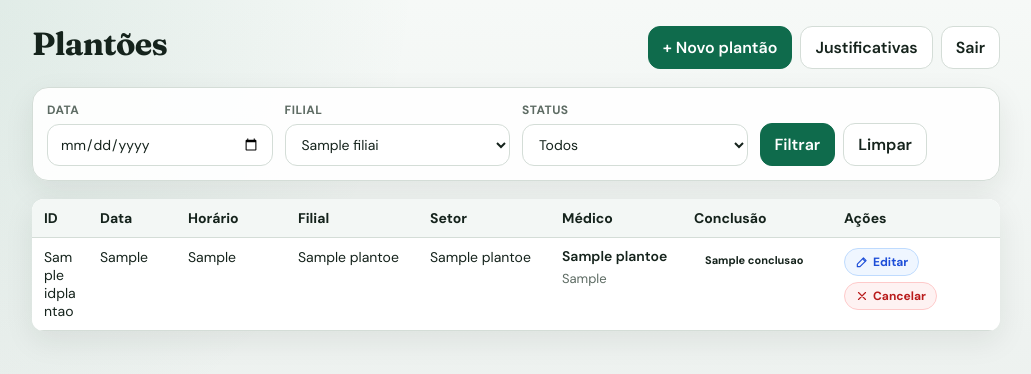
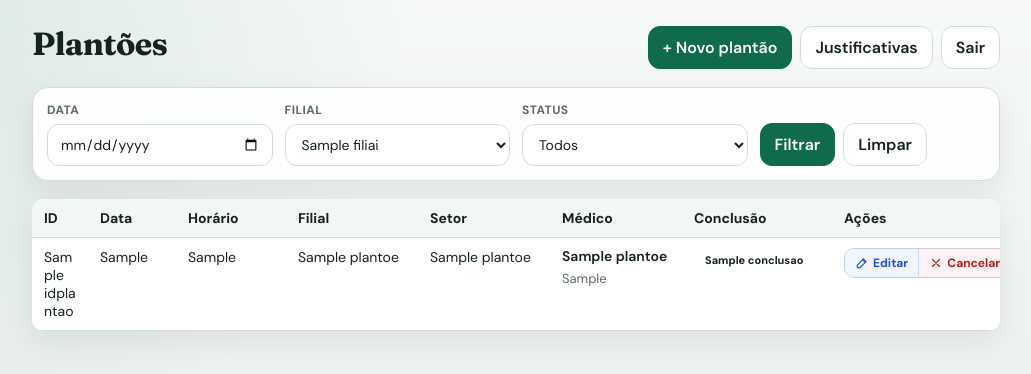
Before and after one commit to lordhawkbr/Registro-e-Medicao, a Node server app: template src/views/escala/index.ejs in a window 1280 px wide. Shown: the part 45-419 px from the top of the page, without its empty margins (124-1155 px from the left). Run offline with Node 20, Linux system fonts and the light colour scheme; the template is opened without the code that fills it: most values are stand-ins (such as "Sample title", 1, 10 or a date in 2020); some libraries are stand-ins or nearby versions.

Commit message:
Corrige UI no master: tags, ações em grupo, CODFILIAL e Em andamento.
Reaplica no master as melhorias perdidas no merge: listagem sem scroll horizontal, botões Editar/Cancelar em input-group, tags de conclusão, formulário sem overflow, sem empresa/idEmpresa, e aba só com plantões já iniciados.

Co-authored-by: Marllon Macedo <lordhawkbr@users.noreply.github.com>

```diff
--- a/public/css/style.css
+++ b/public/css/style.css
@@ -127,30 +130,39 @@ body.body-admin .container-lista .filtros-card {
 
 .acoes-btns {
   display: inline-flex;
-  gap: 6px;
-  flex-wrap: wrap;
-  align-items: center;
+  align-items: stretch;
+  border-radius: 10px;
+  overflow: hidden;
+  border: 1px solid #c7d2d0;
+  background: #fff;
+  flex-wrap: nowrap;
+}
+
+.acoes-btns form {
+  display: contents;
 }
 
 .btn-acao {
   display: inline-flex;
   align-items: center;
+  justify-content: center;
   gap: 4px;
-  padding: 6px 10px;
-  border-radius: 999px;
+  padding: 7px 10px;
+  border-radius: 0;
   font-size: 12px;
   font-weight: 700;
   text-decoration: none;
-  border: 1px solid transparent;
+  border: none;
   cursor: pointer;
   font-family: inherit;
   line-height: 1;
+  margin: 0;
 }
 
 .btn-editar {
   color: #1d4ed8;
   background: #eff6ff;
-  border-color: #bfdbfe;
+  border-right: 1px solid #bfdbfe;
 }
 
 .btn-editar:hover { background: #dbeafe; }
@@ -158,7 +170,6 @@ body.body-admin .container-lista .filtros-card {
 .btn-cancelar {
   color: #b91c1c;
   background: #fef2f2;
-  border-color: #fecaca;
 }
 
 .btn-cancelar:hover { background: #fee2e2; }
--- a/src/views/escala/index.ejs
+++ b/src/views/escala/index.ejs
@@ -83,7 +83,7 @@
             </td>
             <td class="col-acoes">
               <% if (p.PODE_EDITAR) { %>
-                <div class="acoes-btns">
+                <div class="acoes-btns" role="group" aria-label="Ações do plantão">
                   <a class="btn-acao btn-editar" href="/escala/<%= p.IDPLANTAO %>/editar" title="Editar">
                     <svg width="14" height="14" viewBox="0 0 24 24" fill="none" aria-hidden="true"><path d="M4 20h4.5L19 9.5 14.5 5 4 15.5V20z" stroke="currentColor" stroke-width="2" stroke-linejoin="round"/><path d="M13 6.5 17.5 11" stroke="currentColor" stroke-width="2"/></svg>
                     Editar
```
Also changed, not shown: other parts of public/css/style.css (+23 -4 lines).
